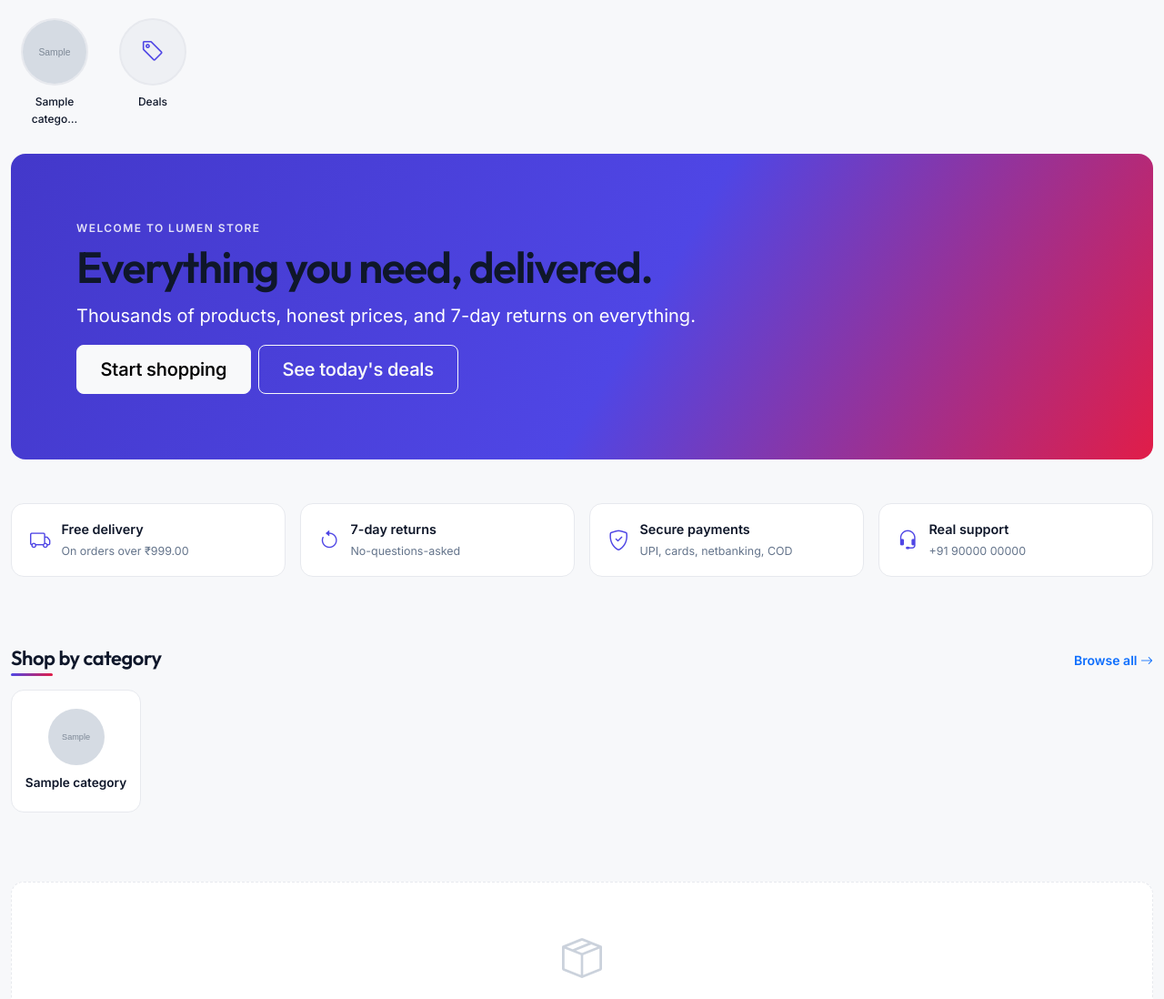
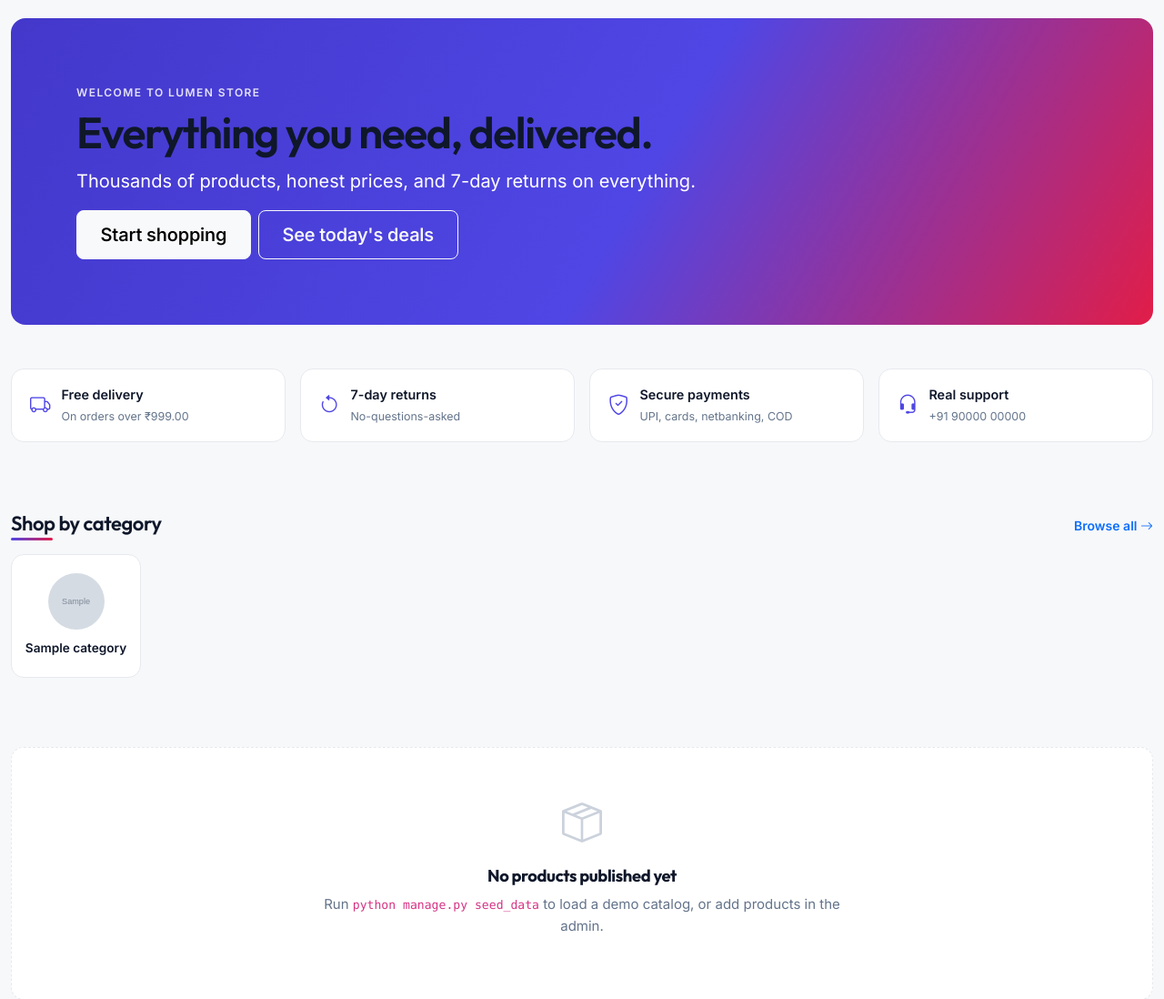
Before and after one commit to venky099/e-comweb, a Django app: page / in a window 1280 px wide. Shown: the part 88-1186 px from the top of the page at 91% size. Run offline with Django 5.2, Linux system fonts and the light colour scheme; tables that the repository leaves empty hold one stand-in row (values such as "Sample post"); grey boxes marked "Sample" are stand-in pictures; data that the repository does not hold is empty; parts of the project's set-up code (start-up, migrations or seed data) failed here and were passed over; some libraries are stand-ins or nearby versions.

Commit message:
Drop the duplicate category strip from the homepage
The circular strip added above the hero listed exactly the same
categories as the "Shop by category" section further down -- both looped
over featured_categories, so every category appeared twice in the page
body within one scroll of itself.

"Shop by category" stays; the strip goes, along with its now-unused
styles. The Deals shortcut the strip carried is still in the header
category nav, so nothing loses an entry point.

The hero is now the first thing on the page, which is where a storefront
should start.

Co-Authored-By: Claude Opus 5 (1M context) <noreply@anthropic.com>

```diff
--- a/static/css/app.css
+++ b/static/css/app.css
@@ -985,40 +985,6 @@ small, .small { font-size: var(--text-sm); }
 [data-bs-theme="dark"] .card-quick .btn { background: rgba(22, 26, 34, .93); color: var(--ink); }
 @media (max-width: 991.98px) { .card-quick { display: none; } }
 
-/* ---- circular category strip ---- */
-.cat-strip {
-  display: grid;
-  grid-auto-flow: column;
-  grid-auto-columns: 88px;
-  gap: var(--sp-5);
-  overflow-x: auto;
-  scrollbar-width: none;
-  padding: var(--sp-5) var(--sp-1) var(--sp-2);
-}
-.cat-strip::-webkit-scrollbar { display: none; }
-.cat-strip a {
-  display: flex; flex-direction: column; align-items: center; gap: var(--sp-2);
-  text-decoration: none; color: var(--ink);
-  font-size: var(--text-xs); font-weight: 500; text-align: center;
-}
-.cat-strip .cat-ring {
-  width: 74px; height: 74px;
-  border-radius: 50%;
-  overflow: hidden;
-  border: 2px solid var(--line);
-  background: var(--surface-3);
-  display: grid; place-items: center;
-  transition: transform .2s ease, border-color .2s ease, box-shadow .2s ease;
-}
-.cat-strip a:hover .cat-ring {
-  transform: translateY(-4px) scale(1.04);
-  border-color: var(--brand);
-  box-shadow: var(--shadow-md);
-}
-.cat-strip .cat-ring img { width: 100%; height: 100%; object-fit: cover; }
-.cat-strip .cat-ring i { font-size: 1.6rem; color: var(--brand); }
-.cat-strip a:hover { color: var(--brand); }
-
 /* ---- brand wall ---- */
 .brand-wall {
   display: grid;
--- a/templates/core/home.html
+++ b/templates/core/home.html
@@ -4,30 +4,6 @@
 {% block title %}{{ SITE_NAME }} &mdash; {{ SITE_TAGLINE }}{% endblock %}
 
 {% block content %}
-
-{# ============ CATEGORY STRIP ============ #}
-{% if nav_categories %}
-<section class="container-xxl">
-  <div class="cat-strip">
-    {% for category in featured_categories %}
-      <a href="{% url 'catalog:category' category.slug %}">
-        <span class="cat-ring">
-          {% if category.image %}
-            <img src="{{ category.image.url }}" alt="" loading="lazy">
-          {% else %}
-            <i class="bi {{ category.icon_class|default:'bi-grid' }}"></i>
-          {% endif %}
-        </span>
-        <span>{{ category.name|truncatechars:14 }}</span>
-      </a>
-    {% endfor %}
-    <a href="{% url 'catalog:product_list' %}?availability=on_sale">
-      <span class="cat-ring"><i class="bi bi-tag"></i></span>
-      <span>Deals</span>
-    </a>
-  </div>
-</section>
-{% endif %}
 
 {# ================= HERO ================= #}
 <section class="hero-section">
```
